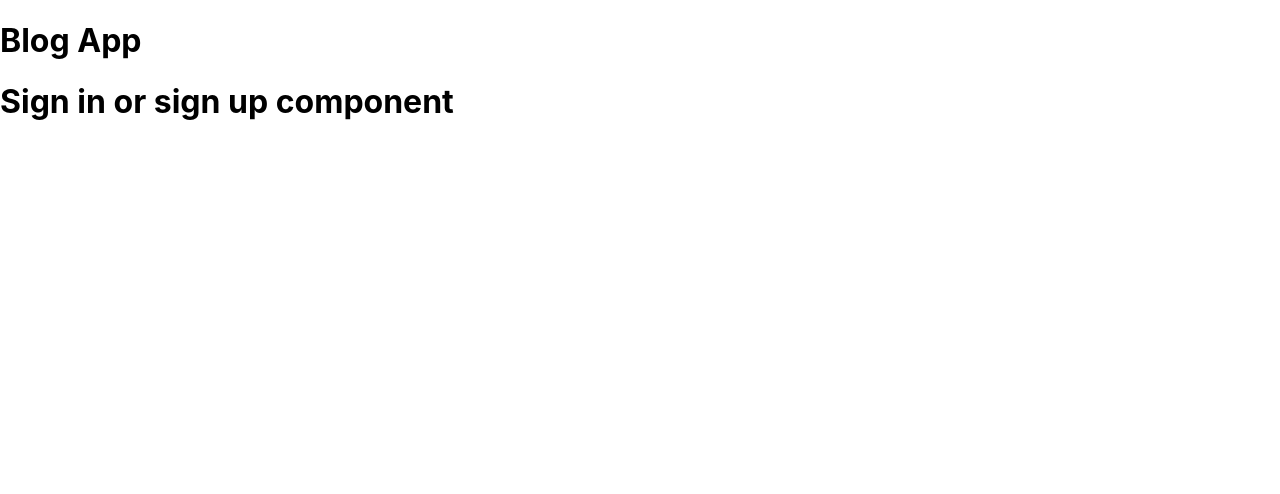
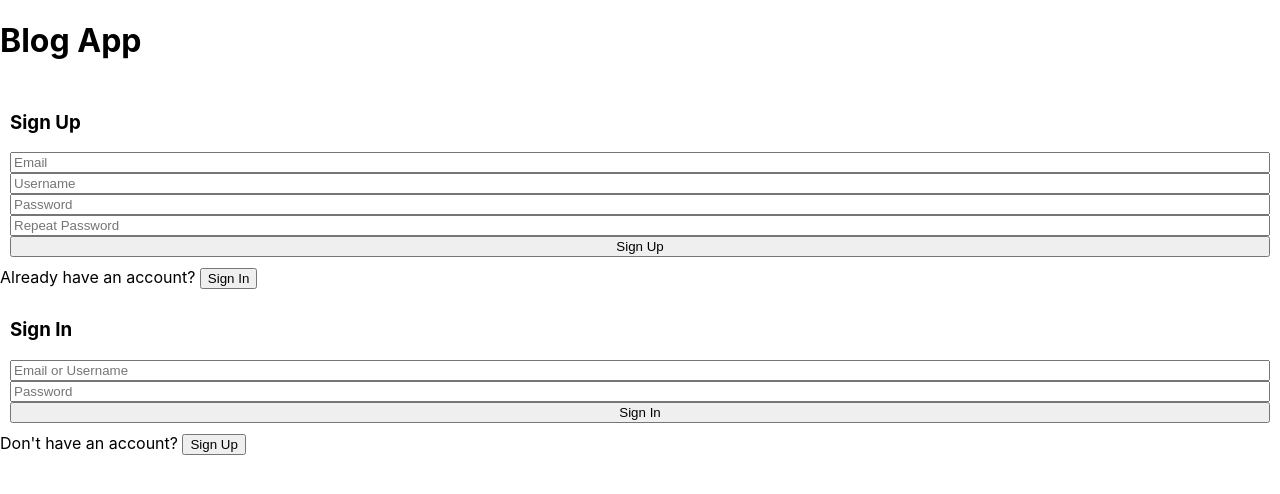
Before and after one commit to mindy-d-tran/blog-app-frontend, a React (Create React App) app: page / in a window 1280 px wide. Shown: the top 494 px of the page. Built offline with nearby package versions, Linux system fonts and the light colour scheme.

Commit message:
forms for signin or signup

```diff
--- a/src/components/SignInUp.js
+++ b/src/components/SignInUp.js
@@ -1,9 +1,82 @@
 function SignInUp(props) {
-    return(
-        <div>
-            <h1>Sign in or sign up component</h1>
-        </div>
-    );
+  return (
+    <>
+    <div>
+        {/* sign up form */}
+      <form
+        // onSubmit={handleSignUp}
+        style={{
+          display: "flex",
+          flexDirection: "column",
+          padding: "10px",
+        }}
+      >
+        <h3>Sign Up</h3>
+
+        <input
+          //   ref={emailInputRef}
+          name="email"
+          id="email"
+          type="email"
+          placeholder="Email"
+          required
+        />
+        <input name="username" type="text" placeholder="Username" required />
+        <input
+          //   ref={}
+          name="password"
+          id="password"
+          type="text"
+          placeholder="Password"
+        />
+        <input
+          id="passwordCheck"
+          name="passwordCheck"
+          type="text"
+          placeholder="Repeat Password"
+        />
+        <button type="submit">Sign Up</button>
+      </form>
+      <span>
+        Already have an account? <button>Sign In</button>
+      </span>
+    </div>
+    {/* sign in form */}
+    <div>
+      <form
+        // onSubmit={handleSignUp}
+        style={{
+          display: "flex",
+          flexDirection: "column",
+          padding: "10px",
+        }}
+      >
+        <h3>Sign In</h3>
+
+        <input
+          //   ref={emailInputRef}
+          name="emailOrUsername"
+          id="emailOrUsername"
+          type="text"
+          placeholder="Email or Username"
+          required
+        />
+        <input
+          //   ref={}
+          name="password"
+          id="password"
+          type="text"
+          placeholder="Password"
+        />
+
+        <button type="submit">Sign In</button>
+      </form>
+      <span>
+        Don't have an account? <button>Sign Up</button>
+      </span>
+    </div>
+    </>
+  );
 }
 
 export default SignInUp;
```
